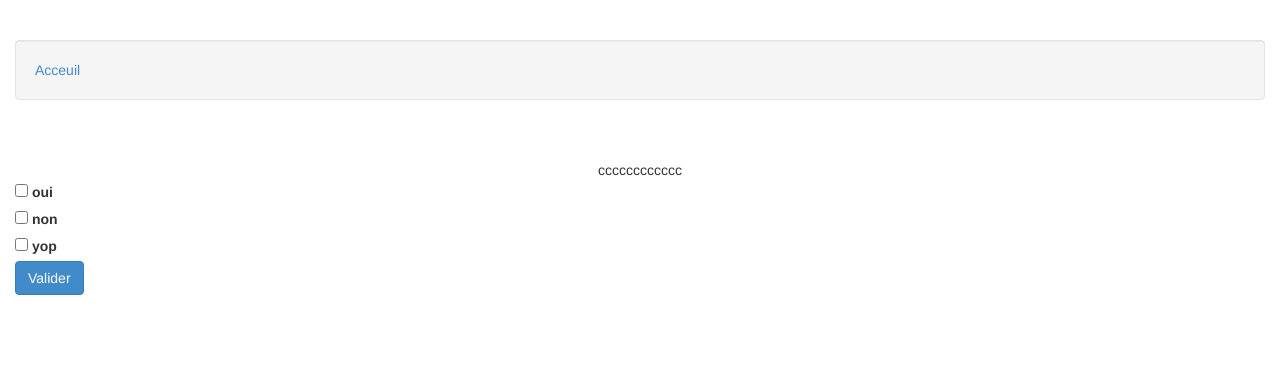
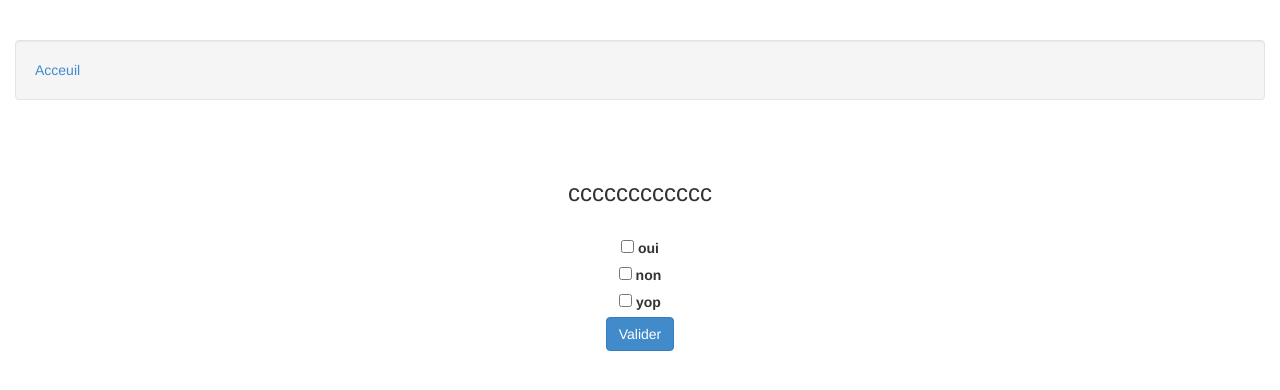
Before and after one commit to selas/atpa, a Django app: template atpa/templates/appli/enseignant_question.html in a window 1280 px wide. Shown: the top 390 px of the page. Run offline with Django 3.2, Linux system fonts and the light colour scheme; the template is opened without the code that fills it: values that come from a table or form of the project are taken from there, others are empty; data comes from the database, SQL or seed files in the repository; both versions use the stored data as it was after the commit; parts of the project's set-up code (start-up, migrations or seed data) failed here and were passed over; some libraries are stand-ins or nearby versions.

Commit message:
modif pas importante

```diff
--- a/atpa/templates/appli/enseignant_question.html
+++ b/atpa/templates/appli/enseignant_question.html
@@ -70,11 +70,12 @@
 					<a href="acceuil.html" title="cliquer ici pour retourner à la page d'acceuil">Acceuil</a>
 				</header>
 
-				<section id="question" class="container-fluid text-center">
+				<div id="question" class="text-center">
 					<br /> <br />
-					<span>{{ question_ligne.question.libelle }}</span>
+					<h3>{{ question_ligne.question.libelle }}</h3>
 					<br />
-				</section>
+				</div>
+				<div class="text-center">
 					<form action="{% url 'reponse' question_ligne_id=question_ligne.id %}" method="POST">{% csrf_token %}
 						{% for reponse in reponses %}
 
@@ -94,7 +95,7 @@
 						<button  type="submit" class="btn btn-primary ">Valider</button>
 
 					</form>
-
+				</div>
 
 
 
```
Also changed, not shown: atpa/atpa.db. Lines whose indentation alone changed are shown as unchanged.
